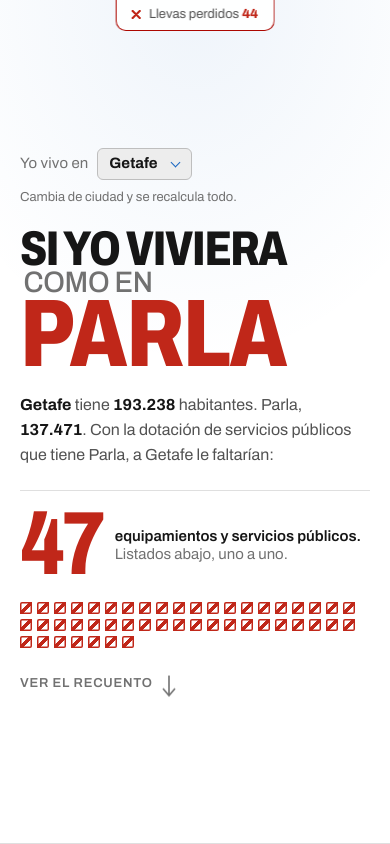
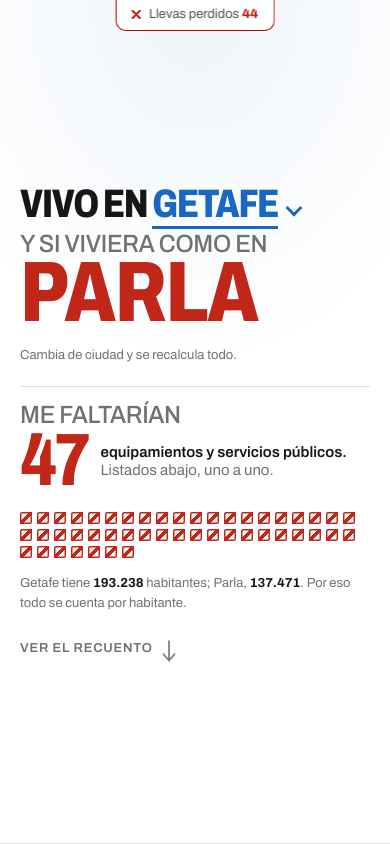
Before and after one commit to Nisgrak/si-yo-viviera-como-en-parla, a plain HTML site: page index.html in a window 390 px wide. Shown: the top 844 px of the page. Drawn offline with Linux system fonts and the light colour scheme.

Commit message:
El selector, dentro del titular
Elegir municipio era un control suelto encima del título, con su etiqueta
"Yo vivo en" repitiendo lo que el titular ya decía. Ahora la portada es una
sola frase que empieza en el H1 y termina en la cifra:

    VIVO EN [GETAFE ▾]
    Y SI VIVIERA COMO EN
    PARLA
    ...
    ME FALTARÍAN
    47 equipamientos y servicios públicos

El desplegable lleva el mismo tipo, peso y caja que el resto del titular,
en azul y subrayado, con su punta. Se ve que es una palabra de la frase y
que a la vez se puede tocar.

Ajustes que trajo el cambio:
  - La línea del selector necesita aire propio para que el subrayado no
    toque la línea de abajo, también cuando el nombre largo (Fuenlabrada)
    se va a una segunda línea.
  - El marcador gana una fila, "me faltarían", que remata la frase. Una
    media query antigua redefinía sus áreas sin esa fila y la tiraba al
    fondo en escritorio.
  - La población pasa a pie de portada, en letra pequeña, porque ya no
    forma parte de la frase principal.
  - El .rec__a de la media query ancha seguía con la rejilla del recuento
    anterior, cuando el número iba a la izquierda.

```diff
--- a/assets/estilos.css
+++ b/assets/estilos.css
@@ -216,86 +216,98 @@ a:hover { text-decoration-color: var(--ref); }
     var(--bg);
 }
 
-.portada__donde {
-  display: flex; align-items: baseline; gap: .55rem; flex-wrap: wrap;
-  font-size: .9375rem; color: var(--ink-3);
+/* El selector es una palabra más de la frase: mismo tipo, mismo peso y
+   una marca clara de que se puede tocar. */
+.selector {
+  position: relative;
+  display: inline-block;
+  color: var(--ref);
+  padding-right: .66em;
+  cursor: pointer;
 }
-.portada__donde label { letter-spacing: .01em; }
-
-.selector { position: relative; display: inline-block; }
 .selector__eco {
-  display: block;
-  padding: .3rem 2.1rem .3rem .7rem;
-  border: 1px solid var(--line-alta); border-radius: 6px;
-  background: var(--surface-2); color: var(--ink);
-  font-weight: 700; font-size: .9375rem; line-height: 1.4;
-  transition: border-color .2s var(--sal-corta);
+  border-bottom: .085em solid currentColor;
+  padding-bottom: .04em;
+  transition: background .18s var(--sal-corta);
 }
 .selector::after {
-  content: ''; position: absolute; top: 50%; right: .8rem; pointer-events: none;
-  width: 7px; height: 7px; margin-top: -5px;
-  border-right: 1.5px solid var(--ref); border-bottom: 1.5px solid var(--ref);
+  content: '';
+  position: absolute; right: .1em; bottom: .3em;
+  width: .3em; height: .3em;
+  border-right: .08em solid currentColor;
+  border-bottom: .08em solid currentColor;
   transform: rotate(45deg);
+  transition: transform .2s var(--sal-corta);
 }
+.selector:hover .selector__eco { background: var(--loss-veil); }
+.selector:hover::after { transform: rotate(45deg) translate(.05em, .05em); }
 #sel-municipio {
   position: absolute; inset: 0;
   width: 100%; height: 100%;
   opacity: 0; cursor: pointer;
   font: inherit;
 }
-.selector:hover .selector__eco { border-color: var(--ref); }
 .selector:focus-within .selector__eco {
-  border-color: var(--ref);
-  outline: 2px solid var(--ref); outline-offset: 2px;
+  outline: 3px solid var(--ref);
+  outline-offset: 4px;
+  border-radius: 2px;
+}
+
+.portada__titulo {
+  font-weight: 800; font-stretch: 78%;
+  letter-spacing: -.035em; line-height: .92;
+  text-transform: uppercase;
+  display: grid;
+  gap: .06em;
+}
+/* la línea del selector necesita aire para que el subrayado no toque la de abajo */
+.portada__titulo .t1 {
+  font-size: clamp(1.95rem, 10.2vw, 3.5rem);
+  line-height: 1.08;
+  padding-bottom: .14em;
+  color: var(--ink);
+}
+.portada__titulo .t2 {
+  font-size: clamp(1.3rem, 6.4vw, 2.25rem);
+  font-weight: 500; font-stretch: 92%; letter-spacing: -.012em;
+  color: var(--ink-3);
+}
+.portada__titulo .t3 {
+  font-size: clamp(3.6rem, 22vw, 6rem);
+  line-height: .86;
+  color: var(--loss);
+  margin-top: -.02em;
 }
 
 .portada__ayuda {
-  margin-top: .45rem;
+  margin-top: clamp(.9rem, 3vw, 1.2rem);
   font-size: .8125rem; color: var(--ink-3);
 }
 
-.portada__titulo {
-  margin-top: clamp(1.25rem, 4.5vw, 2.25rem);
-  font-weight: 800; font-stretch: 78%;
-  letter-spacing: -.038em; line-height: .86;
-  text-transform: uppercase;
-  display: grid;
-}
-.portada__titulo .t1 { font-size: clamp(2.35rem, 12.5vw, 4.4rem); color: var(--ink); }
-.portada__titulo .t2 {
-  font-size: clamp(1.5rem, 7.6vw, 2.7rem);
-  font-weight: 500; font-stretch: 92%; letter-spacing: -.01em;
-  color: var(--ink-3);
-  padding-left: .12em;
-}
-.portada__titulo .t3 {
-  font-size: clamp(4.4rem, 26vw, 6rem);
-  color: var(--loss);
-  margin-top: -.03em;
-}
-
-.portada__entrada {
-  max-width: 34rem;
-  margin-top: clamp(1.1rem, 4vw, 1.75rem);
-  font-size: 1rem;
-  line-height: 1.55;
-}
-
-/* marcador de la portada */
+/* marcador de la portada: remata la frase del titular */
 .marcador {
-  margin-top: clamp(1.4rem, 5vw, 2.25rem);
-  padding-top: clamp(1.2rem, 4vw, 1.75rem);
+  margin-top: clamp(1.3rem, 4.5vw, 2rem);
+  padding-top: clamp(1rem, 3.5vw, 1.5rem);
   border-top: 1px solid var(--line);
   display: grid;
   grid-template-columns: auto 1fr;
-  grid-template-areas: 'n u' 'r r';
+  grid-template-areas: 'p p' 'n u' 'r r';
   column-gap: clamp(.8rem, 3vw, 1.2rem);
   align-items: center;
+}
+.marcador__pre {
+  grid-area: p;
+  margin-bottom: .25rem;
+  font-size: clamp(1.3rem, 6.4vw, 2.25rem);
+  font-weight: 500; font-stretch: 92%;
+  letter-spacing: -.012em; line-height: 1;
+  text-transform: uppercase;
+  color: var(--ink-3);
 }
 .marcador__n {
   grid-area: n;
   font-weight: 800; font-stretch: 76%;
-  font-size: clamp(4rem, 23vw, 6rem);
+  font-size: clamp(3.2rem, 19vw, 5rem);
   line-height: .78; letter-spacing: -.045em;
   color: var(--loss);
 }
@@ -306,12 +318,19 @@ a:hover { text-decoration-color: var(--ref); }
   color: var(--ink);
   text-wrap: balance;
 }
+.marcador__u span { display: block; color: var(--ink-3); font-weight: 400; }
 .marcador__rejilla {
   grid-area: r;
-  margin-top: 1.1rem;
+  margin-top: 1rem;
   display: flex; flex-wrap: wrap; gap: 6px;
 }
-.marcador__u span { display: block; color: var(--ink-3); font-weight: 400; }
+
+.portada__pie {
+  margin-top: 1rem;
+  font-size: .8125rem; line-height: 1.5;
+  color: var(--ink-3);
+  max-width: 30rem;
+}
 
 .bajar {
   display: inline-flex; align-items: center; gap: .6rem;
@@ -915,19 +934,16 @@ code {
     align-content: center;
     column-gap: clamp(2.5rem, 6vw, 5rem);
     grid-template-columns: minmax(0, 1.05fr) minmax(0, .95fr);
-    grid-template-rows: auto auto auto auto auto;
     grid-template-areas:
-      'donde    marcador'
+      'titulo   marcador'
       'ayuda    marcador'
-      'titulo   marcador'
-      'entrada  marcador'
+      'pie      marcador'
       'bajar    marcador';
   }
-  .portada__donde   { grid-area: donde; }
-  .portada__ayuda   { grid-area: ayuda; }
-  .portada__titulo  { grid-area: titulo; }
-  .portada__entrada { grid-area: entrada; }
-  .bajar            { grid-area: bajar; }
+  .portada__titulo { grid-area: titulo; }
+  .portada__ayuda  { grid-area: ayuda; }
+  .portada__pie    { grid-area: pie; }
+  .bajar           { grid-area: bajar; }
   .marcador {
     grid-area: marcador;
     align-self: center;
@@ -937,10 +953,11 @@ code {
     border-top: 0;
     border-left: 1px solid var(--line);
   }
-  .portada__titulo .t1 { font-size: 4.4rem; }
-  .portada__titulo .t2 { font-size: 2.7rem; }
+  .portada__titulo .t1 { font-size: 3.5rem; }
+  .portada__titulo .t2 { font-size: 2.25rem; }
   .portada__titulo .t3 { font-size: 6rem; }
-  .marcador__n { font-size: 5.5rem; }
+  .marcador__pre { font-size: 2.25rem; }
+  .marcador__n { font-size: 4.5rem; }
 }
 
 @media (min-width: 46rem) {
@@ -950,12 +967,8 @@ code {
   .u { width: 17px; height: 17px; }
   .tira--densa .u { width: 14px; height: 14px; }
   .tira--microscopica .u { width: 11px; height: 11px; }
-  .rec__a { grid-template-columns: 4.6rem 1fr; column-gap: 1.2rem; }
-  .rec__n { font-size: 1.9rem; }
-  .marcador {
-    grid-template-columns: auto 1fr;
-    grid-template-areas: 'n u' 'r r';
-  }
+  .rec__a { column-gap: 1rem; padding-block: .8rem; }
+  .rec__n { font-size: 1.25rem; }
   .nombres--dos { grid-template-columns: 1fr 1fr; column-gap: 2rem; }
   .unidades { grid-template-columns: 1fr; }
 }
--- a/index.html
+++ b/index.html
@@ -40,32 +40,27 @@
 <header class="portada" id="portada">
   <div class="env">
 
-    <p class="portada__donde">
-      <label for="sel-municipio">Yo vivo en</label>
-      <span class="selector">
+    <h1 class="portada__titulo">
+      <span class="t1">Vivo en <span class="selector">
         <span class="selector__eco" id="sel-texto" aria-hidden="true">Getafe</span>
-        <select id="sel-municipio" aria-describedby="sel-ayuda"></select>
-      </span>
-    </p>
-    <p class="portada__ayuda" id="sel-ayuda">Cambia de ciudad y se recalcula todo.</p>
-
-    <h1 class="portada__titulo">
-      <span class="t1">Si yo viviera</span>
-      <span class="t2">como en</span>
+        <select id="sel-municipio" aria-label="Elige tu municipio"></select>
+      </span></span>
+      <span class="t2">y si viviera como en</span>
       <span class="t3">Parla</span>
     </h1>
-
-    <p class="portada__entrada">
-      <b data-aqui>Getafe</b> tiene <b id="pob-a">—</b> habitantes. Parla, <b id="pob-b">—</b>.
-      Con la dotación de servicios públicos que tiene Parla, a <span data-aqui>Getafe</span>
-      le faltarían:
-    </p>
+    <p class="portada__ayuda">Cambia de ciudad y se recalcula todo.</p>
 
     <div class="marcador">
+      <p class="marcador__pre">me faltarían</p>
       <p class="marcador__n"><span id="total-n">0</span></p>
       <p class="marcador__u">equipamientos y servicios públicos.<br><span>Listados abajo, uno a uno.</span></p>
       <div class="marcador__rejilla" id="rejilla" aria-hidden="true"></div>
     </div>
+
+    <p class="portada__pie">
+      <span data-aqui>Getafe</span> tiene <b id="pob-a">—</b> habitantes; Parla,
+      <b id="pob-b">—</b>. Por eso todo se cuenta por habitante.
+    </p>
 
     <a class="bajar" href="#resumen">
       <span>Ver el recuento</span>
```
Also changed, not shown: PRODUCT.md (+4 -0 lines).
